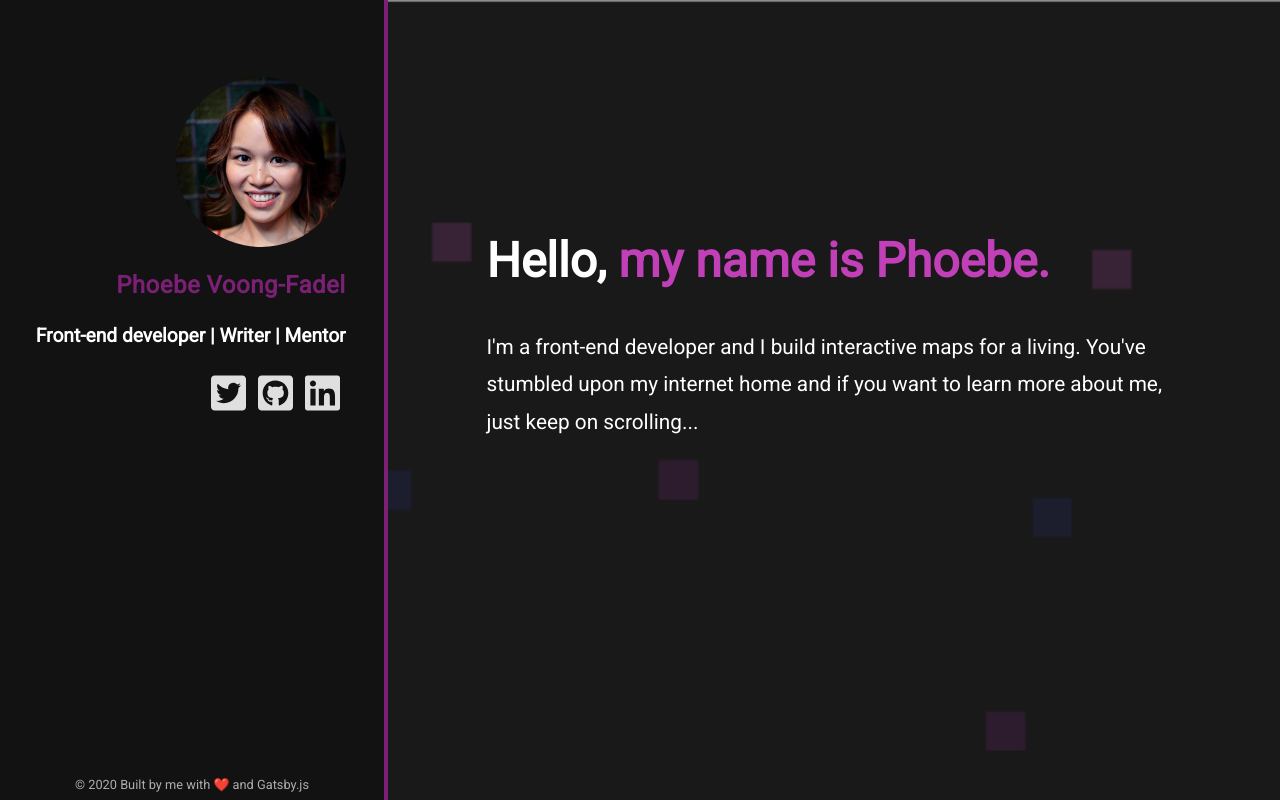
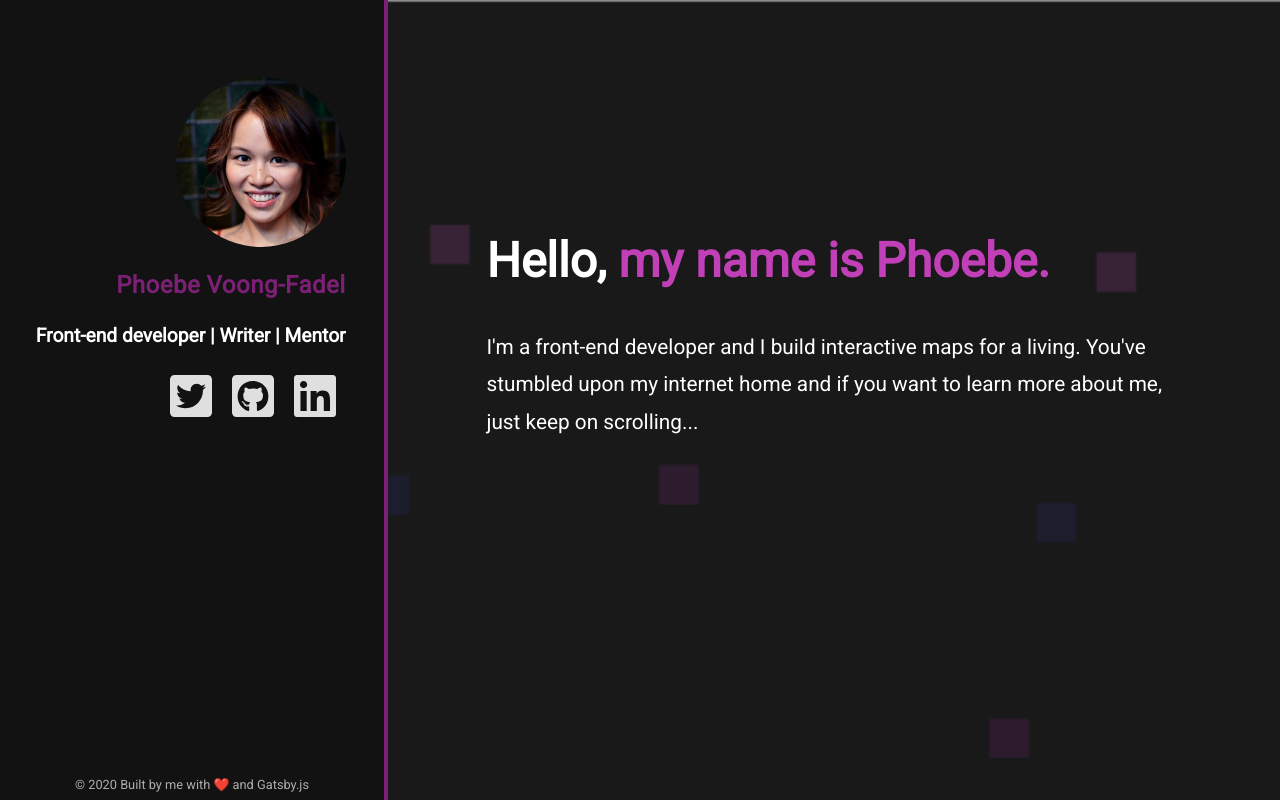
Before and after one commit to asianvader/personal-portfolio, a Gatsby site: page / in a window 1280 px wide. Shown: the top 800 px of the page. Built offline with nearby package versions, Linux system fonts and the light colour scheme; Gatsby itself is replaced by a stand-in of ours.

Commit message:
Create social media buttons component

```diff
--- a/src/components/main-content.module.css
+++ b/src/components/main-content.module.css
@@ -92,6 +92,16 @@ a:hover {
   text-align: center;
 }
 
+.skills {
+  padding-top: 3rem;
+}
+
+button {
+  border: none;
+  background: none;
+  cursor: pointer;
+}
+
 /* ##Device = Low Resolution Tablets, Mobiles (Landscape)
 ##Screen = B/w 481px to 767px */
 @media (min-width: 481px) and (max-width: 850px) {
--- a/src/components/project-card.js
+++ b/src/components/project-card.js
@@ -1,5 +1,5 @@
 import React from "react"
-import projectCardStyles from "./projectCardStyles.module.css"
+import projectCardStyles from "./project-card.module.css"
 import Img from "gatsby-image"
 
 function ProjectCard({ title, excerpt, link, image }) {
--- a/src/components/projectCardStyles.module.css
+++ b/src/components/project-card.module.css
@@ -16,7 +16,7 @@
 
 .textWrapper {
     transition: .3s ease;
-    background-color: rgba(0, 0, 0, 0.7);
+    background-color: rgba(0, 0, 0, 0.8);
     position: absolute;
     width: 250px;
     height: 251px;
--- a/src/components/sidebar.js
+++ b/src/components/sidebar.js
@@ -1,42 +1,15 @@
 import React from "react"
-import { FontAwesomeIcon } from "@fortawesome/react-fontawesome"
-import {
-  faGithubSquare,
-  faLinkedin,
-  faTwitterSquare,
-} from "@fortawesome/free-brands-svg-icons"
 import sidebarStyles from "./sidebar.module.css"
 import "fontsource-roboto"
 import "fontsource-open-sans"
-import { graphql, useStaticQuery} from "gatsby"
+import { graphql, useStaticQuery } from "gatsby"
 import Img from "gatsby-image"
+import Social from "./social-media"
 
 function Sidebar() {
-  const twitterIcon = (
-    <FontAwesomeIcon
-      icon={faTwitterSquare}
-      className={sidebarStyles.fontAwesome}
-      size="3x"
-    />
-  )
-  const githubIcon = (
-    <FontAwesomeIcon
-      icon={faGithubSquare}
-      className={sidebarStyles.fontAwesome}
-      size="3x"
-    />
-  )
-  const linkedinIcon = (
-    <FontAwesomeIcon
-      icon={faLinkedin}
-      className={sidebarStyles.fontAwesome}
-      size="3x"
-    />
-  )
-
   const data = useStaticQuery(graphql`
     query Images {
-    image: file(relativePath: {eq: "phoebe.jpg"}) {
+      image: file(relativePath: { eq: "phoebe.jpg" }) {
         id
         childImageSharp {
           fixed(width: 170) {
@@ -50,43 +23,26 @@ function Sidebar() {
   return (
     <div className={sidebarStyles.container}>
       <div className={sidebarStyles.imgPhoebeWrapper}>
-        <Img className={sidebarStyles.imgPhoebe} fixed={data.image.childImageSharp.fixed} alt="Phoebe smiling" />
+        <Img
+          className={sidebarStyles.imgPhoebe}
+          fixed={data.image.childImageSharp.fixed}
+          alt="Phoebe smiling"
+        />
       </div>
-      <h2 className={sidebarStyles.sidebarHeader}>
-        Phoebe Voong-Fadel </h2>
-        <p className={sidebarStyles.tagline}>Front-end developer | Writer | Mentor </p>
+      <h2 className={sidebarStyles.sidebarHeader}>Phoebe Voong-Fadel </h2>
+      <p className={sidebarStyles.tagline}>
+        Front-end developer | Writer | Mentor{" "}
+      </p>
+      <Social />
 
-      <div className={sidebarStyles.buttonContainer}>
-        <button className="btn" aria-label="Twitter link">
-          <a
-            href="https://twitter.com/PhoebeVF"
-            rel="noopener noreferrer"
-            target="_blank"
-          >
-            {twitterIcon}
-          </a>
-        </button>
-        <button className="btn" aria-label="Github link">
-          <a
-            href="https://github.com/asianvader"
-            rel="noopener noreferrer"
-            target="_blank"
-          >
-            {githubIcon}
-          </a>
-        </button>
-        <button className="btn" aria-label="LinkedIn link">
-          <a
-            href="https://www.linkedin.com/in/phoebe-voong-fadel-36961234/"
-            rel="noopener noreferrer"
-            target="_blank"
-          >
-            {linkedinIcon}
-          </a>
-        </button>
-      </div>
       <div className={sidebarStyles.footer}>
-        <p>© 2020 Built by me with <span role="img" aria-label="love">❤️ </span>and Gatsby.js</p>
+        <p>
+          © 2020 Built by me with{" "}
+          <span role="img" aria-label="love">
+            ❤️{" "}
+          </span>
+          and Gatsby.js
+        </p>
       </div>
     </div>
   )
--- a/src/components/sidebar.module.css
+++ b/src/components/sidebar.module.css
@@ -33,24 +33,7 @@ body {
   border-right: 4px solid #7c2075;
 }
 
-button {
-  border: none;
-  background: none;
-  cursor: pointer;
-}
 
-.fontAwesome {
-  color: rgb(224, 223, 223);
-}
-
-.fontAwesome:hover {
-  opacity: 0.5;
-}
-
-.buttonContainer {
-  text-align: right;
-  max-width: 90%;
-}
 
 .tagline {
   font-size: 1.2rem;
--- /dev/null
+++ b/src/components/social-media.js
@@ -0,0 +1,63 @@
+import React from "react"
+import { FontAwesomeIcon } from "@fortawesome/react-fontawesome"
+import {
+  faGithubSquare,
+  faLinkedin,
+  faTwitterSquare,
+} from "@fortawesome/free-brands-svg-icons"
+import socialStyles from "./social.module.css"
+
+export default function SocialButtons() {
+  const twitterIcon = (
+    <FontAwesomeIcon
+      icon={faTwitterSquare}
+      className={socialStyles.fontAwesome}
+      size="3x"
+    />
+  )
+  const githubIcon = (
+    <FontAwesomeIcon
+      icon={faGithubSquare}
+      className={socialStyles.fontAwesome}
+      size="3x"
+    />
+  )
+  const linkedinIcon = (
+    <FontAwesomeIcon
+      icon={faLinkedin}
+      className={socialStyles.fontAwesome}
+      size="3x"
+    />
+  )
+  return (
+    <div className={socialStyles.buttonContainer}>
+      <a
+        className={socialStyles.icon}
+        href="https://twitter.com/PhoebeVF"
+        rel="noopener noreferrer"
+        target="_blank"
+        aria-label="Twitter link"
+      >
+        {twitterIcon}
+      </a>
+      <a
+        className={socialStyles.icon}
+        href="https://github.com/asianvader"
+        rel="noopener noreferrer"
+        target="_blank"
+        aria-label="Github link"
+      >
+        {githubIcon}
+      </a>
+      <a
+        className={socialStyles.icon}
+        href="https://www.linkedin.com/in/phoebe-voong-fadel-36961234/"
+        rel="noopener noreferrer"
+        target="_blank"
+        aria-label="LinkedIn link"
+      >
+        {linkedinIcon}
+      </a>
+    </div>
+  )
+}
--- /dev/null
+++ b/src/components/social.module.css
@@ -0,0 +1,16 @@
+.icon {
+  padding: 10px;
+}
+
+.fontAwesome {
+  color: rgb(224, 223, 223);
+}
+
+.fontAwesome:hover {
+  opacity: 0.5;
+}
+
+.buttonContainer {
+  text-align: right;
+  max-width: 90%;
+}
```
Lines whose indentation alone changed are shown as unchanged.
